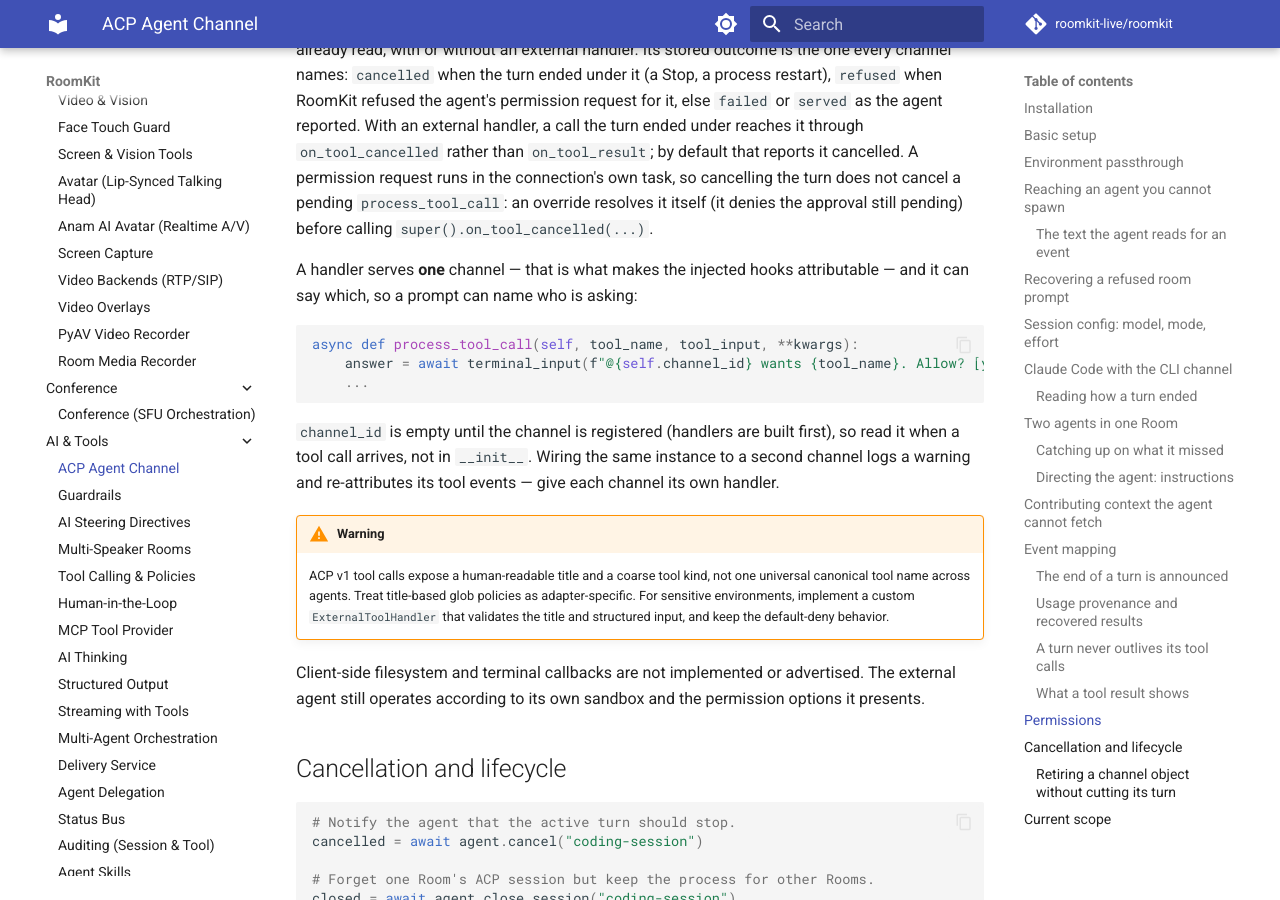
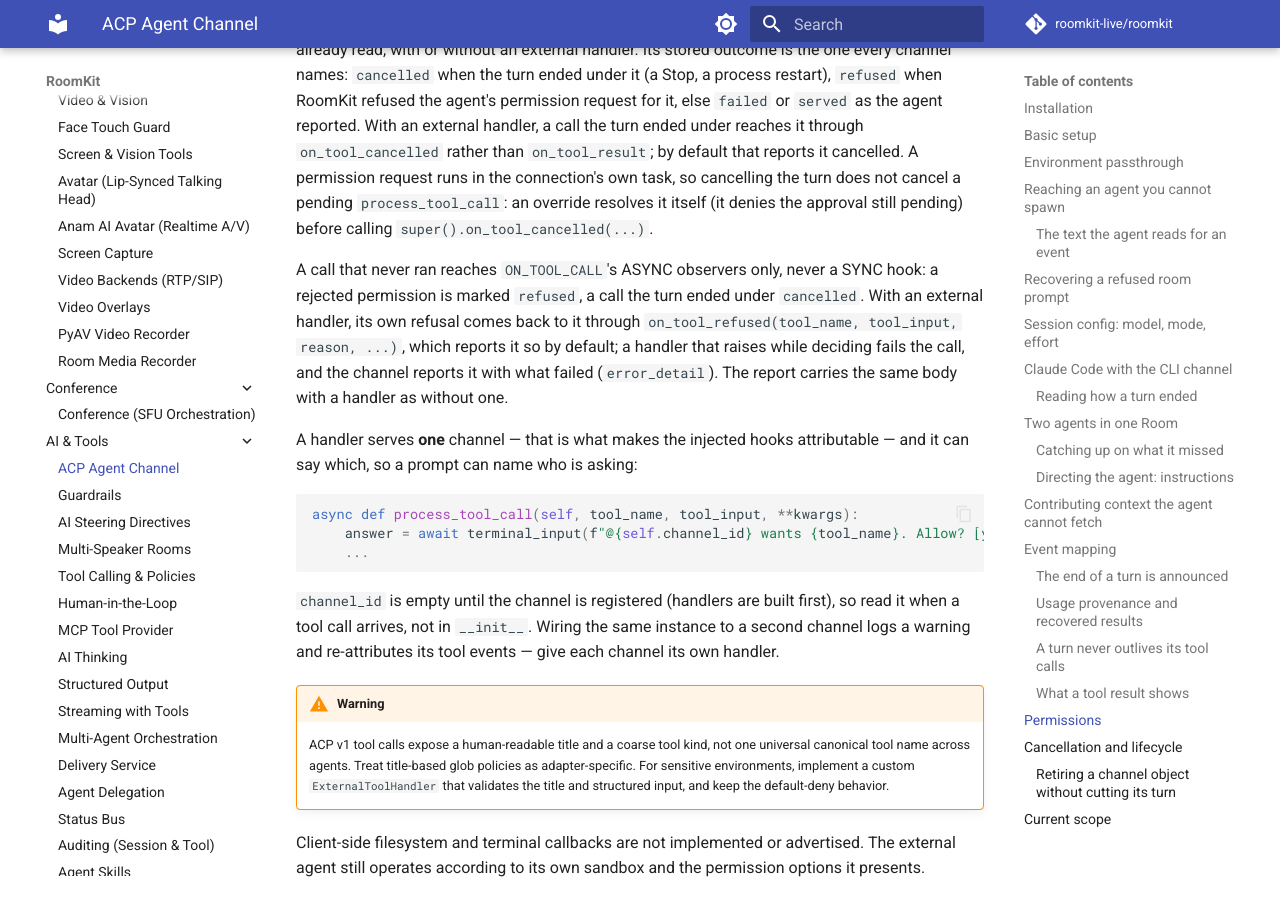
Before and after one commit to roomkit-live/roomkit-docs, an MkDocs documentation site: the page built from docs/guides/acp-channel.md, in a window 1280 px wide and 900 px high, scrolled down 15957 px. Built offline with MkDocs 1.6.1 and Material for MkDocs 9.7.7, drawn with Linux system fonts in a browser that asks for light colours; comment, search, counter and statistics services are not loaded.

Commit message:
docs(tools): refusals reach the observers only, on_tool_refused, a raising handler's failure reported by the channel (RMK-432)

```diff
--- a/docs/guides/acp-channel.md
+++ b/docs/guides/acp-channel.md
@@ -776,6 +776,14 @@ cancelling the turn does not cancel a pending `process_tool_call`: an override
 resolves it itself (it denies the approval still pending) before calling
 `super().on_tool_cancelled(...)`.
 
+A call that never ran reaches `ON_TOOL_CALL`'s ASYNC observers only, never a
+SYNC hook: a rejected permission is marked `refused`, a call the turn ended
+under `cancelled`. With an external handler, its own refusal comes back to it
+through `on_tool_refused(tool_name, tool_input, reason, ...)`, which reports it
+so by default; a handler that raises while deciding fails the call, and the
+channel reports it with what failed (`error_detail`). The report carries the
+same body with a handler as without one.
+
 A handler serves **one** channel — that is what makes the injected hooks
 attributable — and it can say which, so a prompt can name who is asking:
 
```
Also changed, not shown: docs/guides/human-in-the-loop.md (+7 -0 lines).
